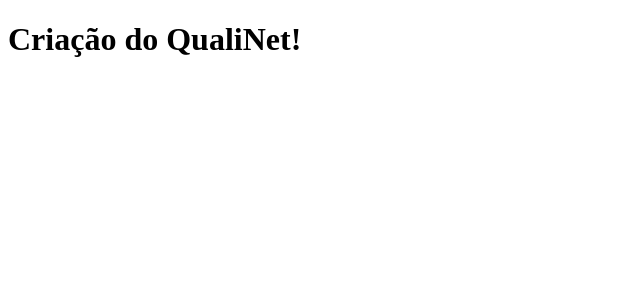
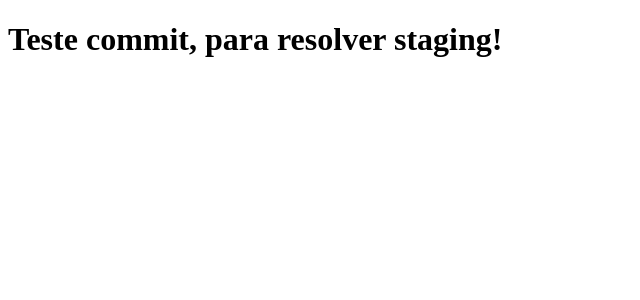
Before and after one commit to NivaldoGoncalves/QualiNet, a Next.js app: page / in a window 1280 px wide. Shown: the top 300 px of the page, without its empty margins (0-640 px from the left). Built offline with nearby package versions, Linux system fonts and the light colour scheme.

Commit message:
commit fix `staging`

```diff
--- a/pages/index.js
+++ b/pages/index.js
@@ -1,5 +1,5 @@
 function Home() {
-  return <h1>Criação do QualiNet!</h1>;
+  return <h1>Teste commit, para resolver staging!</h1>;
 }
 
 export default Home;
```
